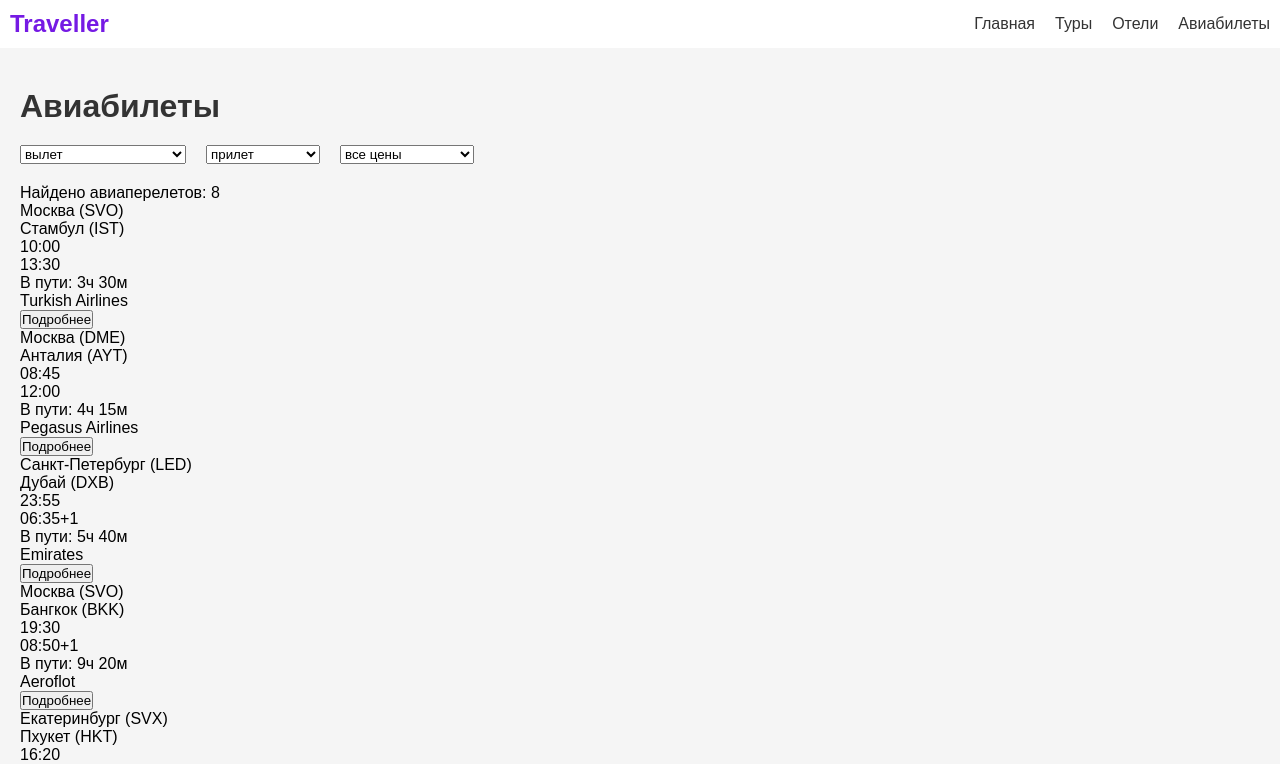
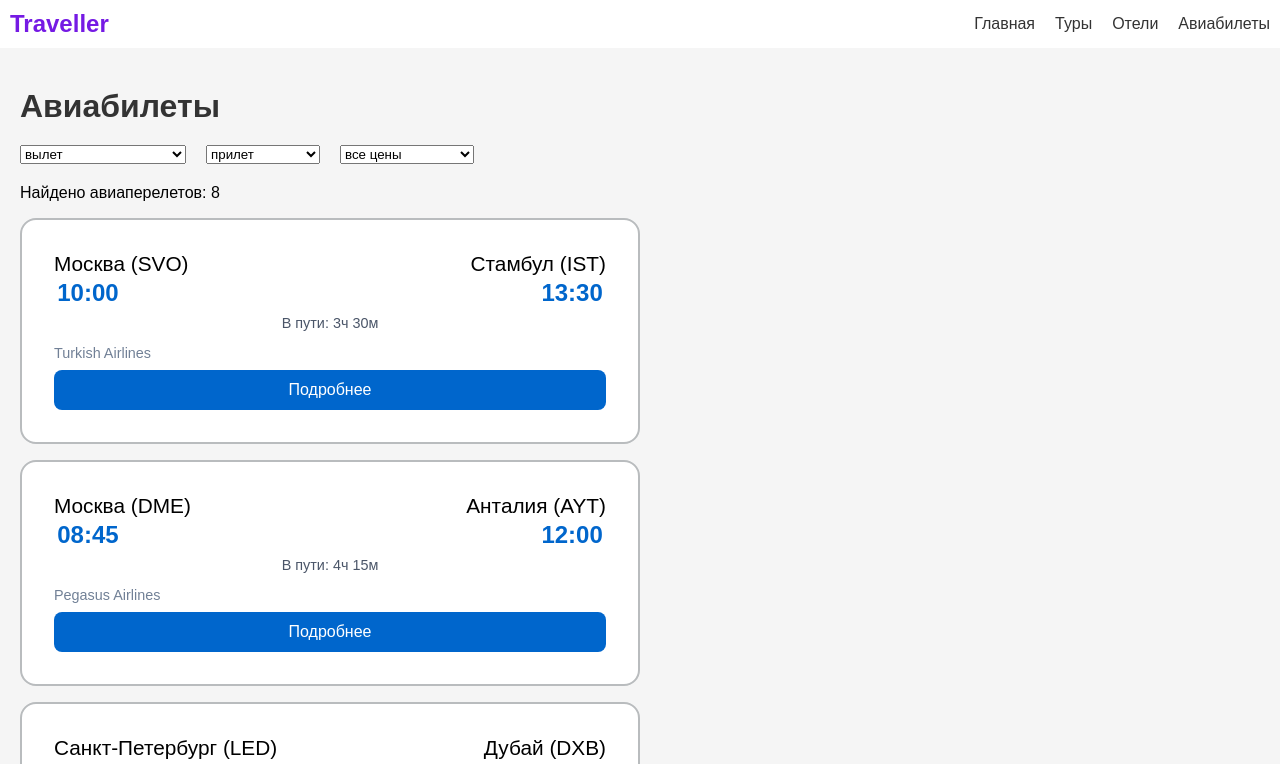
Before and after one commit to AuyLisa/Traveller-React-open-repo, a React (Vite) app: page /avia in a window 1280 px wide. Shown: the top 764 px of the page. Built offline with nearby package versions, Linux system fonts and the light colour scheme.

Commit message:
Update AviaCard.css

```diff
--- a/src/components/avia-card/AviaCard.css
+++ b/src/components/avia-card/AviaCard.css
@@ -1,13 +1,64 @@
-.avia-card {
-  border: 1px solid #ddd;
-  border-radius: 8px;
-  padding: 15px;
-  margin: 10px;
-  text-align: center;
+.aviacard {
+  background-color: #ffffff;
+  border: 2px solid #b9bcbe;
+  border-radius: 16px;
+  padding: 2rem;
+  margin: 1rem 0;
+  width: 50%;
 }
 
-.avia-card .price {
-  color: #4C9839;
-  font-size: 15px;
+.aviacard__title {
+  display: flex;
+  justify-content: space-between;
+}
+
+.aviacard__from,
+.aviacard__to {
+  font-size: 1.3rem;
+  font-weight: normal;
+  color: #000000;
+}
+
+.aviacard__timetable {
+  display: flex;
+  justify-content: space-between;
+  margin: 0.2rem;
+}
+
+.aviacard__departure,
+.aviacard__arrival {
+  font-size: 1.5rem;
   font-weight: bold;
+  color: #0066cc;
+  margin: 0;
 }
+
+.aviacard__duration {
+  text-align: center;
+  color: #4a5568;
+  padding: 0.3rem 0;
+  font-size: 0.9rem;
+}
+
+.aviacard__airline {
+  color: #718096;
+  margin: 0.25rem 0;
+  padding: 0.3rem 0;
+  font-size: 0.9rem;
+}
+
+
+.aviacard__button {
+  background-color: #0066cc;
+  color: white;
+  border: none;
+  border-radius: 8px;
+  padding: 0.7rem 1.5rem;
+  font-size: 1rem;
+  font-weight: 500;
+  width: 100%;
+}
+
+.aviacard__button:hover {
+  background-color: #004c99;
+}
```
